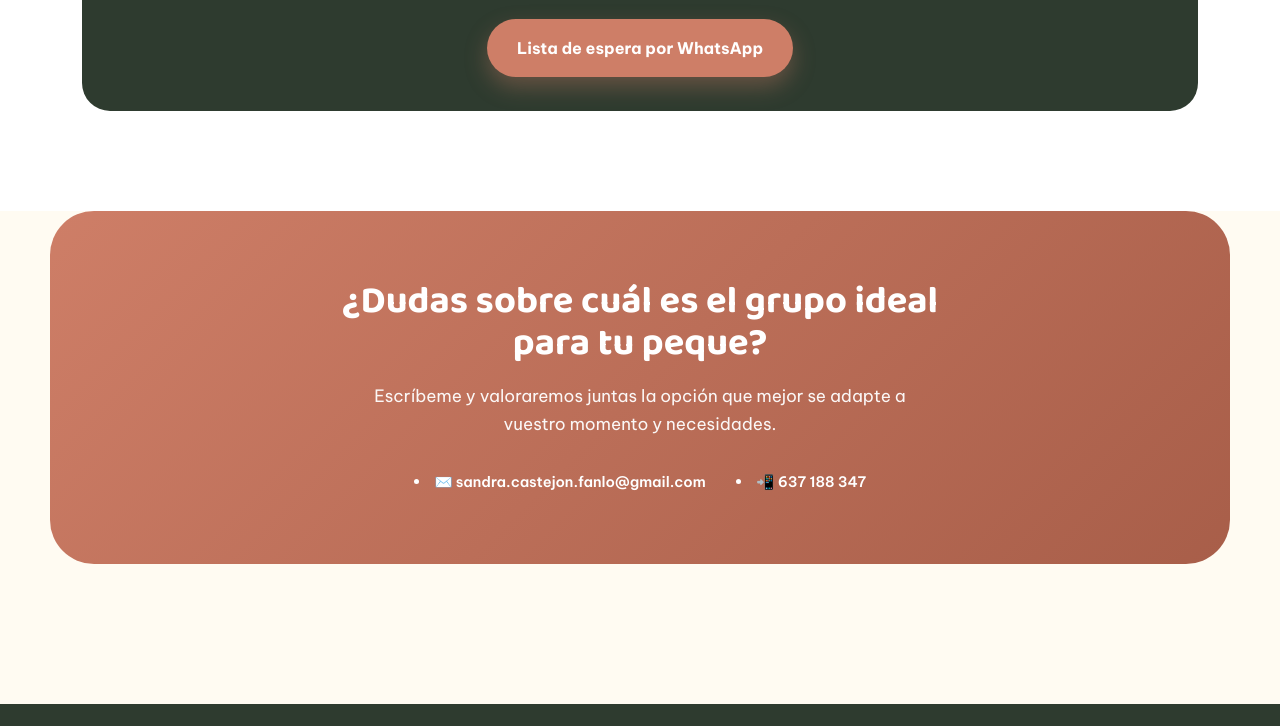
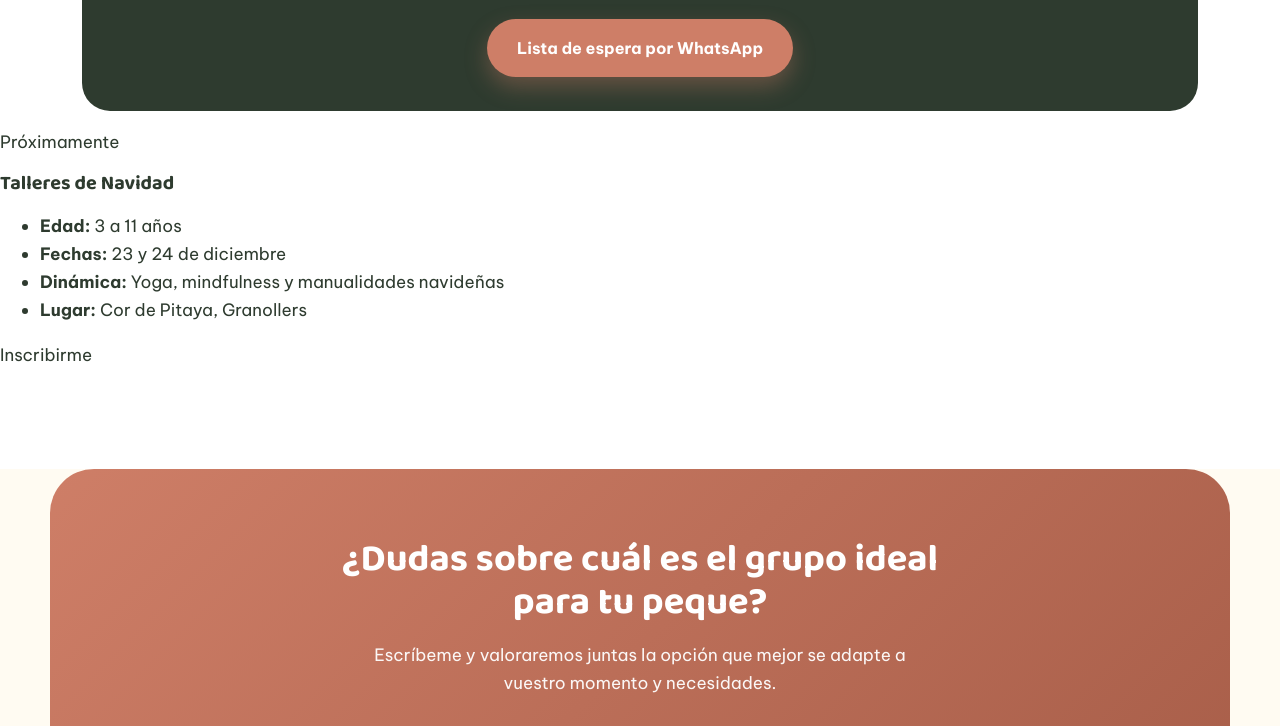
Before and after one commit to sandracastejonfanlo-collab/yoga-kids-club, a plain HTML site: page servicios.html in a window 1280 px wide. Shown: the part 3350-4076 px from the top of the page. Drawn offline with Linux system fonts and the light colour scheme.

Commit message:
Add Christmas workshop details to servicios.html

```diff
--- a/servicios.html
+++ b/servicios.html
@@ -309,6 +309,21 @@
       <a href="#" class="btn btn-primary">Lista de espera por WhatsApp</a>
     </div>
   </div>
+  <div>
+    <p class="ykc-evento__etiqueta">Próximamente</p>
+    <h3 class="ykc-evento__titulo">Talleres de Navidad</h3>
+  </div>
+
+  <ul class="ykc-evento__info">
+    <li><span><strong>Edad:</strong> 3 a 11 años</span></li>
+    <li><span><strong>Fechas:</strong> 23 y 24 de diciembre</span></li>
+    <li><span><strong>Dinámica:</strong> Yoga, mindfulness y manualidades navideñas</span></li>
+    <li><span><strong>Lugar:</strong> Cor de Pitaya, Granollers</span></li>
+  </ul>
+
+  <div>
+    <a class="ykc-evento__boton" href="https://forms.gle/TU-ENLACE-AQUI">Inscribirme</a>
+  </div>
 </section>
 
 <section style="padding-top:0;">
```
